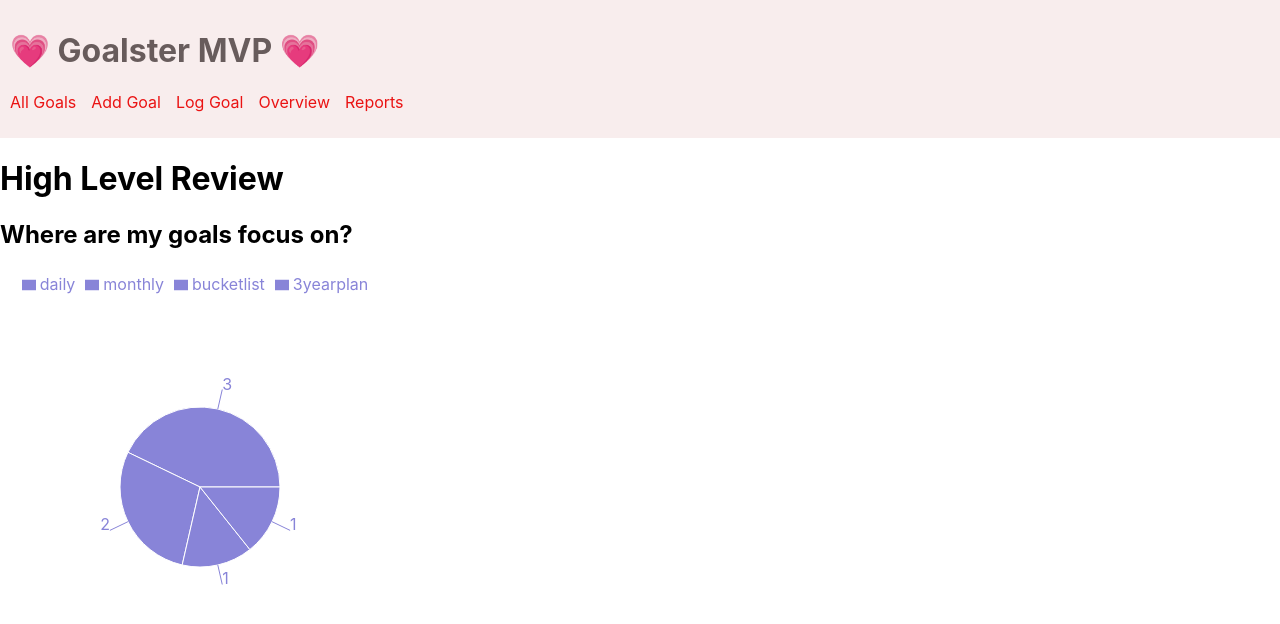
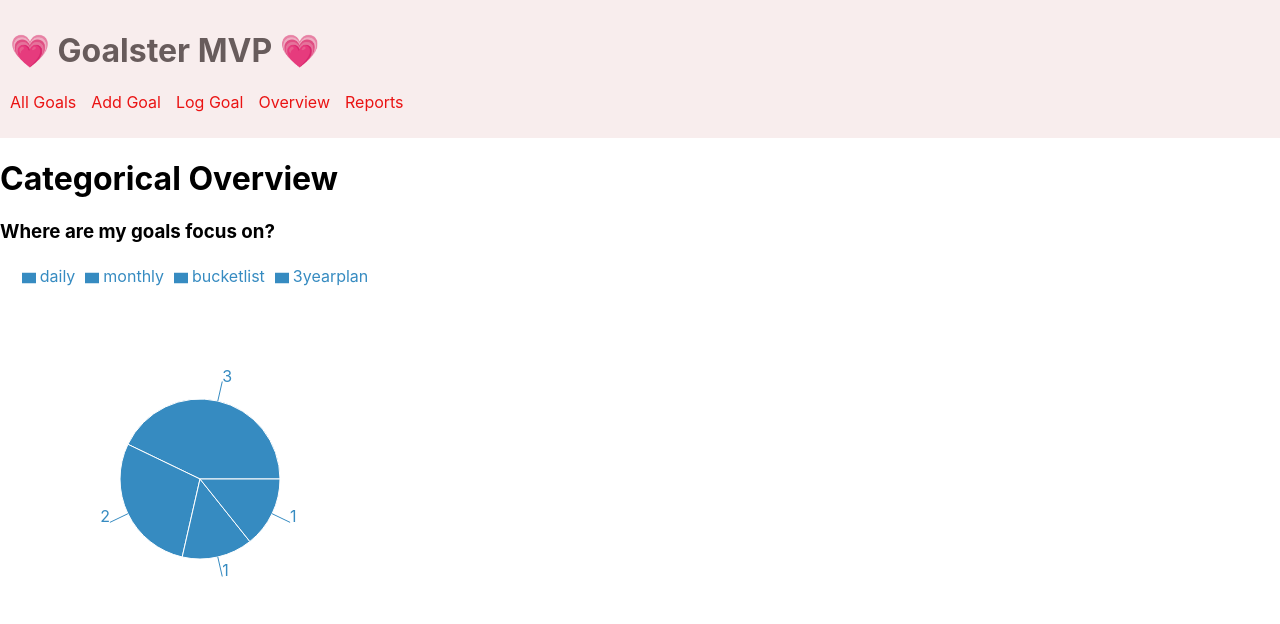
Before and after one commit to benjamin-jacobson/SE-Phase-2-Project, a React (Create React App) app: page /overview in a window 1280 px wide. Shown: the top 624 px of the page. Built offline with nearby package versions, Linux system fonts and the light colour scheme; data requests are answered from the project's data file.

Commit message:
updating the readme, overview page, and piechartcategory component

```diff
--- a/src/components/BarChartOverTime.js
+++ b/src/components/BarChartOverTime.js
@@ -34,8 +34,7 @@ function BarPlotOverTime({goalToShow, goalToShowId}){
     }
   });
 
-console.log(arrayOfDatesWithValues)
-
+// Conditional Rending of Component based on if goal action
 if (goalSelectedObjectFakeValues.length > 0){
 
   return (
--- a/src/components/PieChartzzz.js
+++ b/src/components/PieChartCategory.js
@@ -2,16 +2,19 @@ import React from 'react';
 import { PieChart, Pie, Legend, Tooltip, ResponsiveContainer } from 'recharts';
 import { useOutletContext } from 'react-router-dom';
 
-function PieChartzzz(){
+function PieChartCategory(){
 
   const {data, AddGoalFunction, LogGoalFunction} = useOutletContext();
 
+  // Setting initial values for each category
   let countArr = [
     { name: "daily", value: 0 },
     { name: "monthly", value: 0 },
     { name: "bucketlist", value: 0 },
     { name:"3yearplan", value: 0}
   ];
+
+  // Using the data to update values
   for (const c of data) {
     let val = c.category;
 
@@ -24,7 +27,7 @@ function PieChartzzz(){
 
   return (
     <div>
-      <h2>Where are my goals focus on?</h2>
+      <h3>Where are my goals focus on?</h3>
       <PieChart width={400} height={400}>
           <Pie
             dataKey="value"
@@ -33,7 +36,7 @@ function PieChartzzz(){
             cx="50%"
             cy="50%"
             outerRadius={80}
-            fill="#8884d8"
+            fill="#368BC1"
             label
           />
           <Tooltip />
@@ -43,4 +46,4 @@ function PieChartzzz(){
   );
 };
 
-export default PieChartzzz;
+export default PieChartCategory;
--- a/src/pages/Overview.js
+++ b/src/pages/Overview.js
@@ -1,12 +1,12 @@
-import PieChartzzz from "../components/PieChartzzz";
+import PieChartCategory from "../components/PieChartCategory";
 
 function Overview() {
+  // TODO seeing this over time as a stacked linechart would be cool
     return (
       <>
         <main>
-          <h1>High Level Review
-          </h1>
-          <PieChartzzz />
+          <h1>Categorical Overview</h1>
+          <PieChartCategory />
         </main>
       </>
     );
```
Also changed, not shown: 1 other file (tests, documents, lock files or other folders).
